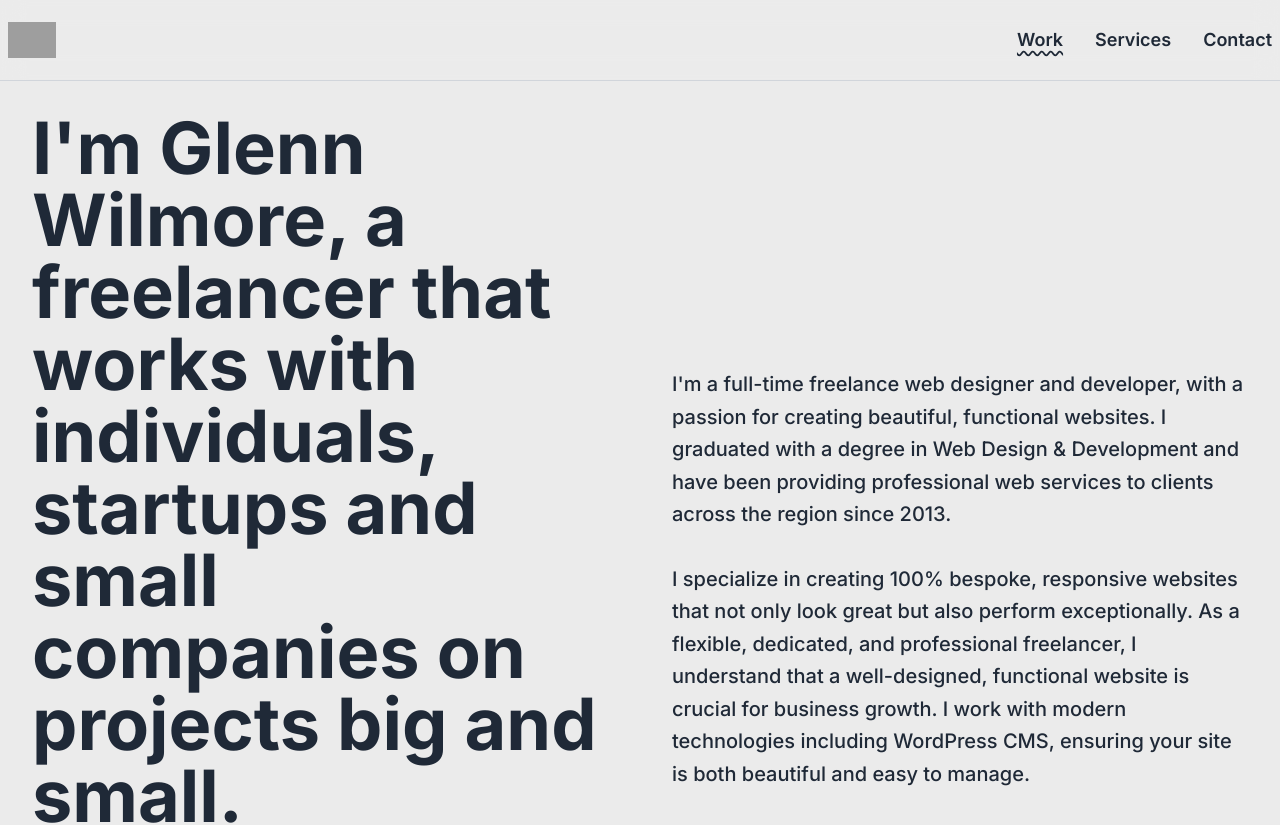
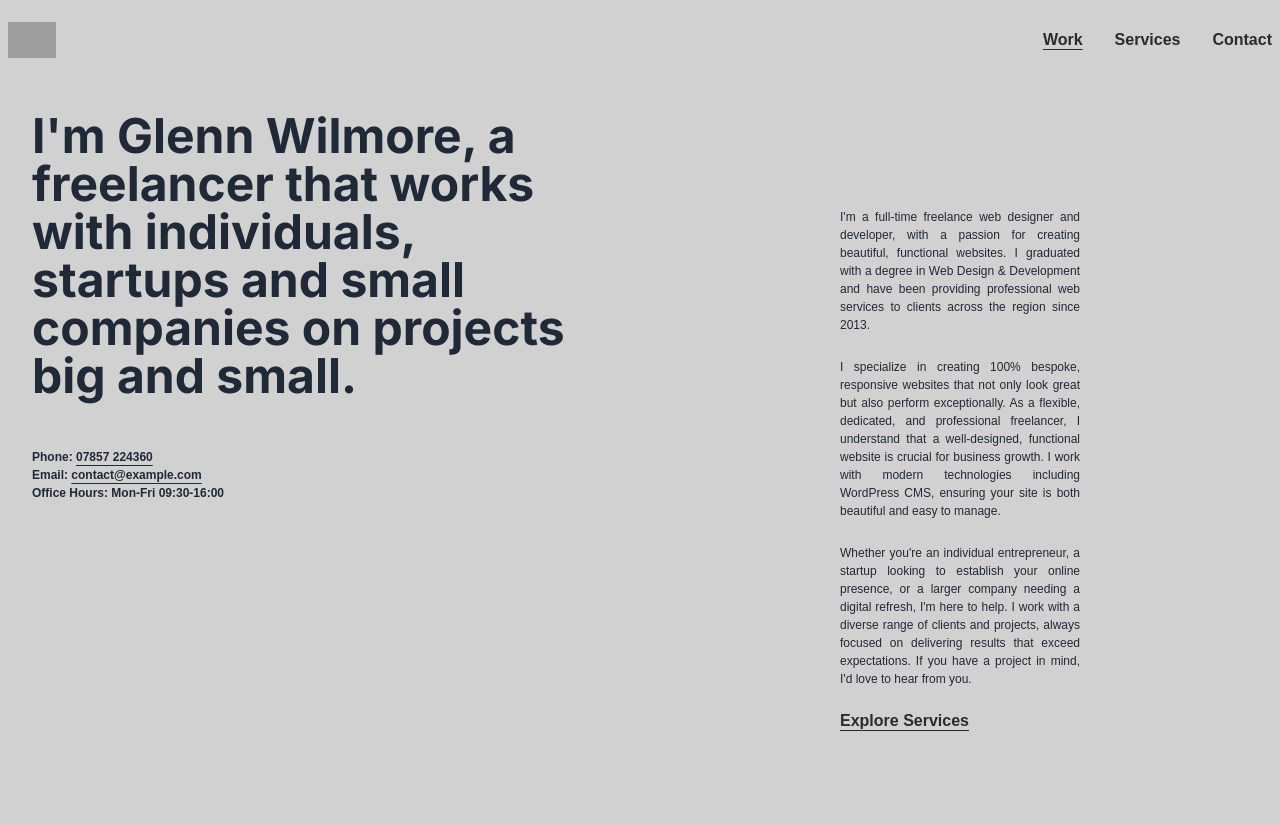
Before and after one commit to healer0805/GW-Portfolio, a Next.js app: page / in a window 1280 px wide. Shown: the top 825 px of the page. Built offline with nearby package versions, Linux system fonts and the light colour scheme; grey boxes are pictures that could not be loaded.

Commit message:
update: font style and layout

```diff
--- a/app/globals.css
+++ b/app/globals.css
@@ -6,10 +6,51 @@ html {
   scroll-behavior: smooth;
 }
 
+/* Omnes Pro Font - Add @font-face if you have Omnes Pro font files */
+@layer base {
+  body {
+    font-family: 'Inter', sans-serif;
+  }
+
+  .font-serif,
+  .font-cmu {
+    font-family: 'Computer Modern', 'CMU Serif', 'CMU Sans Serif', 'Latin Modern Roman', 'Latin Modern Sans', 'Latin Modern Mono', Georgia, 'Times New Roman', serif;
+  }
+}
+
+/* Plain text styling */
+@layer components {
+  .plain-text {
+    font-size: 12px;
+    line-height: 18px;
+    text-align: justify;
+    font-family: "omnes-pro", sans-serif;
+    font-weight: 100;
+  }
+
+  /* Switzer font for links and navigation */
+  .font-switzer {
+    font-family: "Switzer", sans-serif;
+    font-weight: bold;
+    display: inline-block;
+    text-align: left;
+    color: #2C2A2F;
+    letter-spacing: 0px;
+    font-size: 16px;
+    cursor: pointer;
+    transition: background-color 0.5s ease;
+  }
+}
+
 @layer utilities {
   .underline-wavy {
     text-decoration: underline;
     text-decoration-style: wavy;
     text-underline-offset: 0.25rem;
   }
+
+  .underline-straight {
+    text-decoration: underline;
+    text-underline-offset: 0.25rem;
+  }
 }
--- a/app/layout.tsx
+++ b/app/layout.tsx
@@ -20,7 +20,7 @@ export default function RootLayout({
 }) {
   return (
     <html lang="en">
-      <body className={`${inter.className} bg-[#EBEBEB] text-gray-800 antialiased`}>
+      <body className={`${inter.className} bg-[#D1D1D1] text-gray-800 antialiased`}>
         <Navbar />
         <main className="pt-16">{children}</main>
       </body>
--- a/app/page.tsx
+++ b/app/page.tsx
@@ -8,47 +8,47 @@ export default function Home() {
     <div className="min-h-screen">
       <div className="px-8 py-12">
         <div className="">
-          <div className="grid grid-cols-1 lg:grid-cols-2 gap-12 lg:gap-16">
+          <div className="grid grid-cols-1 lg:grid-cols-2 gap-12 lg:gap-16 items-start">
             {/* Left Column - Hero Text and Contact Info */}
             <div className="flex flex-col">
-              <h1 className="text-5xl md:text-6xl lg:text-7xl font-bold mb-12 text-gray-800 leading-tight">
+              <h1 className="text-5xl md:text-5xl font-bold mb-12 text-gray-800 leading-tight">
                 I&apos;m Glenn Wilmore, a freelancer that works with individuals, startups and small companies on projects big and small.
               </h1>
-              <div className="mt-auto space-y-4 text-gray-800">
-                <div className="text-xl">
-                  <span className="font-semibold">Phone: </span>
-                  <a href="tel:07857224360" className="underline-wavy hover:text-gray-600 transition-colors font-medium">
+              <div className="text-gray-800 ">
+                <div className="plain-text text-left font-bold ">
+                  <span className="font-[12px]">Phone: </span>
+                  <a href="tel:07857224360" className="underline-straight hover:text-gray-600 transition-colors ">
                     07857 224360
                   </a>
                 </div>
-                <div className="text-xl">
-                  <span className="font-semibold">Email: </span>
-                  <a href="mailto:contact@example.com" className="underline-wavy hover:text-gray-600 transition-colors font-medium">
+                <div className="plain-text text-left font-bold">
+                  <span className="">Email: </span>
+                  <a href="mailto:contact@example.com" className="underline-straight hover:text-gray-600 transition-colors ">
                     contact@example.com
                   </a>
                 </div>
-                <div className="text-xl">
-                  <span className="font-semibold">Office Hours: </span>
-                  <span className="font-medium">Mon-Fri 09:30-16:00</span>
+                <div className="plain-text text-left font-bold">
+                  <span className="">Office Hours: </span>
+                  <span className="">Mon-Fri 09:30-16:00</span>
                 </div>
               </div>
             </div>
 
             {/* Right Column - About/Details */}
-            <div className="flex flex-col space-y-8 text-gray-800 pt-64">
-              <p className="text-xl leading-relaxed font-medium">
+            <div className="flex flex-col space-y-6 text-gray-800 w-60 m-auto pt-24">
+              <p className="plain-text">
                 I&apos;m a full-time freelance web designer and developer, with a passion for creating beautiful, functional websites. I graduated with a degree in Web Design & Development and have been providing professional web services to clients across the region since 2013.
               </p>
-              <p className="text-xl leading-relaxed font-medium">
+              <p className="plain-text">
                 I specialize in creating 100% bespoke, responsive websites that not only look great but also perform exceptionally. As a flexible, dedicated, and professional freelancer, I understand that a well-designed, functional website is crucial for business growth. I work with modern technologies including WordPress CMS, ensuring your site is both beautiful and easy to manage.
               </p>
-              <p className="text-xl leading-relaxed font-medium">
+              <p className="plain-text">
                 Whether you&apos;re an individual entrepreneur, a startup looking to establish your online presence, or a larger company needing a digital refresh, I&apos;m here to help. I work with a diverse range of clients and projects, always focused on delivering results that exceed expectations. If you have a project in mind, I&apos;d love to hear from you.
               </p>
-              <div className="mt-8">
+              <div style={{ marginTop: '20px' }}>
                 <Link
                   href="/services"
-                  className="text-xl text-gray-800 underline-wavy hover:text-gray-600 transition-colors font-semibold"
+                  className="font-switzer underline-straight"
                 >
                   Explore Services
                 </Link>
--- a/components/CTA/CallToActionSection.tsx
+++ b/components/CTA/CallToActionSection.tsx
@@ -7,11 +7,11 @@ export default function CallToActionSection() {
         <h2 className="text-5xl md:text-6xl font-bold mb-10 text-gray-800">
           Interested in starting a project?
         </h2>
-        <p className="text-xl text-gray-800 mb-12 leading-relaxed font-medium">
+        <p className="plain-text text-gray-800 mb-12">
           If you have a project you&apos;d like to discuss, email me at{' '}
           <a
             href="mailto:contact@example.com"
-            className="text-gray-800 underline-wavy hover:text-gray-600 transition-colors font-semibold"
+            className="text-gray-800 underline-straight hover:text-gray-600 transition-colors font-semibold"
           >
             contact@example.com
           </a>{' '}
@@ -27,7 +27,7 @@ export default function CallToActionSection() {
             © Copyright 2023 Glenn Wilmore | Freelance Web Designer & Developer Surrey |{' '}
             <Link
               href="#"
-              className="text-gray-800 underline-wavy hover:text-gray-600 transition-colors"
+              className="text-gray-800 underline-straight hover:text-gray-600 transition-colors"
             >
               Privacy Policy
             </Link>
--- a/components/Navbar.tsx
+++ b/components/Navbar.tsx
@@ -24,7 +24,7 @@ export default function Navbar() {
   }
 
   return (
-    <nav className="fixed top-0 left-0 right-0 bg-[#EBEBEB]/50 backdrop-blur-md z-50 border-b border-gray-300">
+    <nav className="fixed top-0 left-0 right-0 bg-[#D1D1D1]/50 backdrop-blur-md z-50">
       <div className="flex items-center justify-between px-2 py-4 max-w-7xl mx-auto">
         <Link
           href="/"
@@ -48,9 +48,7 @@ export default function Navbar() {
               <Link
                 key={item.href}
                 href={item.href}
-                className={`text-lg text-gray-800 hover:text-gray-600 transition-colors font-semibold ${
-                  isActive ? 'underline-wavy' : ''
-                }`}
+                className={`font-switzer ${isActive ? 'underline-straight' : ''}`}
               >
                 {item.label}
               </Link>
--- a/components/Projects/ProjectsSection.tsx
+++ b/components/Projects/ProjectsSection.tsx
@@ -5,7 +5,7 @@ export default function ProjectsSection() {
   return (
     <section className="py-16 px-8">
       <div className="">
-        <div className="grid grid-cols-1 md:grid-cols-2 lg:grid-cols-3 gap-8 lg:gap-12">
+        <div className="grid grid-cols-1 md:grid-cols-2 gap-8 lg:gap-12">
           {projects.map((project) => (
             <ProjectCard
               key={project.id}
--- a/components/Testimonials/TestimonialsSection.tsx
+++ b/components/Testimonials/TestimonialsSection.tsx
@@ -9,16 +9,16 @@ export default function TestimonialsSection() {
 
   return (
     <section className="py-16 px-2 border-t border-gray-300">
-      <div className="max-w-7xl mx-auto">
+      <div className="max-w-4xl mx-auto text-center">
         <h2 className="text-5xl md:text-6xl font-bold text-center mb-16 text-gray-800">
           What They Say...
         </h2>
 
         {/* 2-column layout on desktop */}
-        <div className="grid grid-cols-1 lg:grid-cols-2 gap-12 lg:gap-16">
+        <div className="grid grid-cols-1 gap-12 lg:gap-16">
           {/* Left Column - Testimonial Content */}
           <div className="flex flex-col justify-center">
-            <p className="text-xl md:text-2xl text-gray-800 leading-relaxed mb-10 text-center lg:text-left font-medium">
+            <p className="plain-text text-gray-800 mb-10 text-center lg:text-left">
               {currentTestimonial.quote}
             </p>
             <div className="text-center lg:text-left">
--- a/tailwind.config.ts
+++ b/tailwind.config.ts
@@ -8,10 +8,17 @@ const config: Config = {
   ],
   theme: {
     extend: {
+      colors: {
+        'primary-bg': '#D1D1D1',
+        'accent': '#D9C6A1',
+      },
       backgroundImage: {
         'gradient-radial': 'radial-gradient(var(--tw-gradient-stops))',
         'gradient-conic':
           'conic-gradient(from 180deg at 50% 50%, var(--tw-gradient-stops))',
+      },
+      fontFamily: {
+        'serif': ['"Computer Modern"', 'serif', 'Switzer', 'sans-serif'],
       },
     },
   },
```
Also changed, not shown: app/contact/page.tsx (+6 -6 lines), app/services/page.tsx (+7 -7 lines), components/Projects/ProjectCard.tsx (+4 -4 lines).
